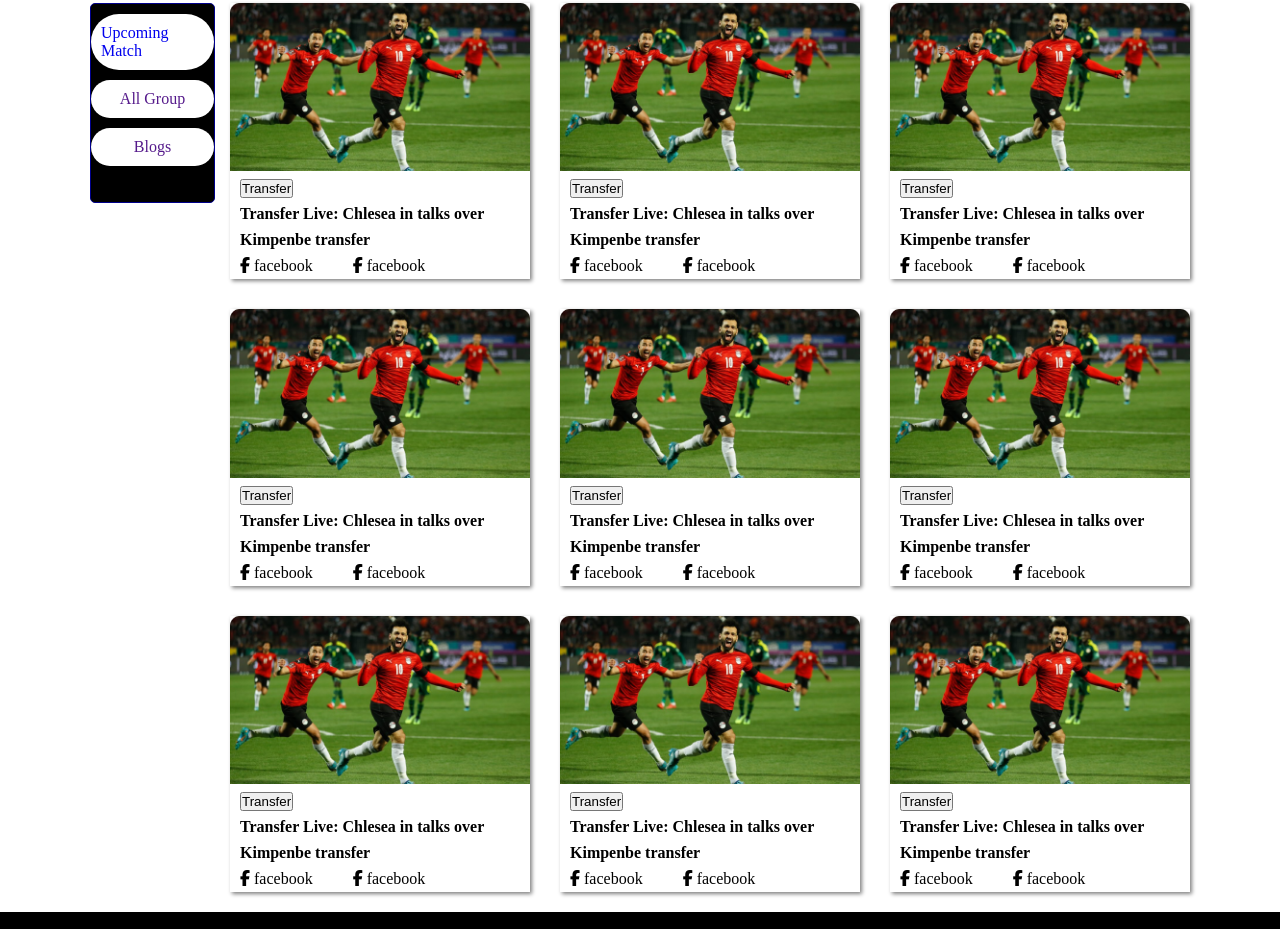
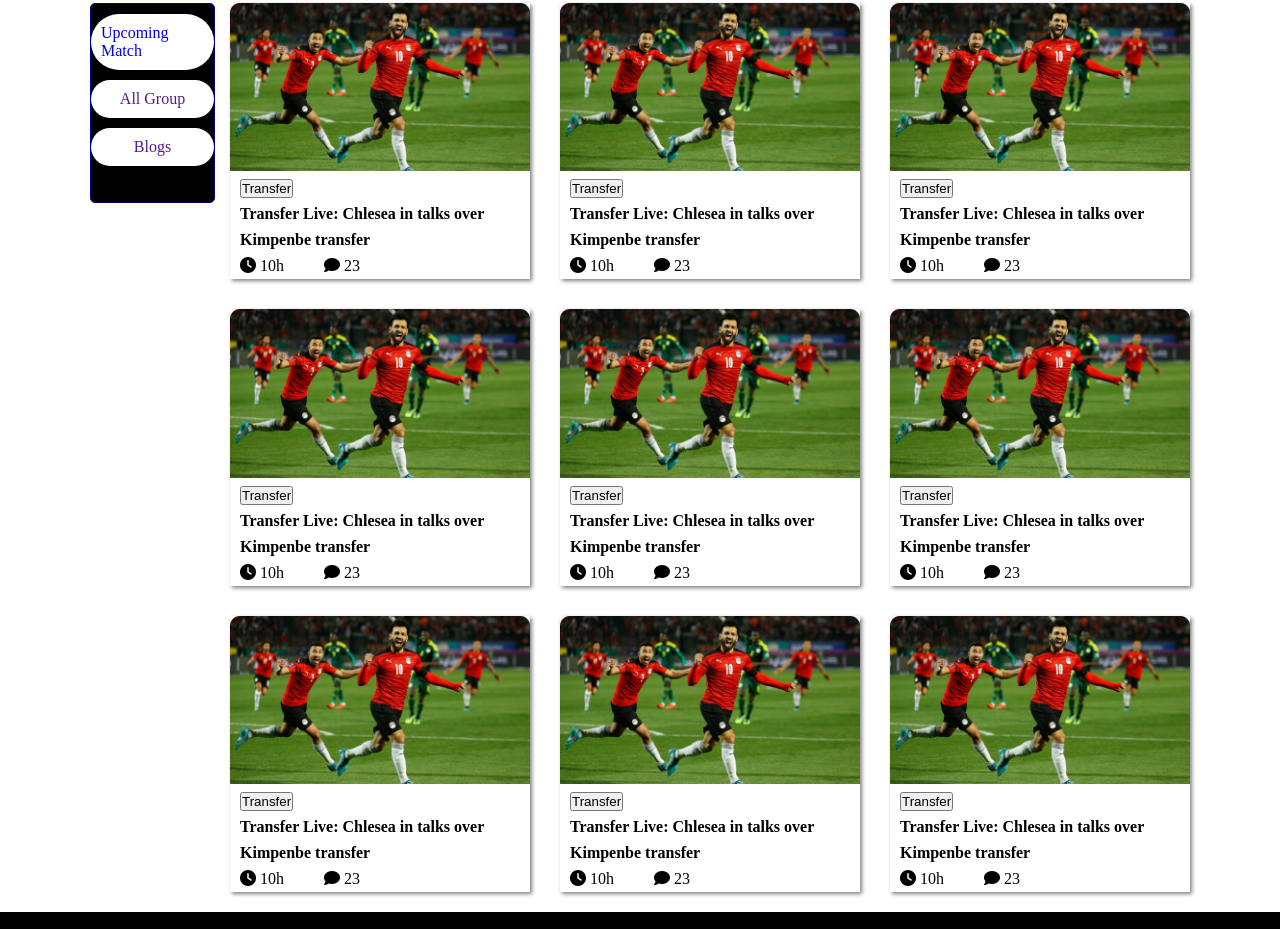
Before and after one commit to sabbir1020/2nd-assignment, a plain HTML site: page index.html in a window 1280 px wide. Shown: the part 391-1320 px from the top of the page. Drawn offline with Linux system fonts and the light colour scheme.

Commit message:
google font

```diff
--- a/index.html
+++ b/index.html
@@ -9,9 +9,19 @@
     <link rel="stylesheet" href="styles/style.css">
     <!-- font awesome  -->
     <script src="https://kit.fontawesome.com/5e084909e0.js" crossorigin="anonymous"></script>
+     <!-- google font  -->
+       <link rel="preconnect" href="https://fonts.googleapis.com">
+       <link rel="preconnect" href="https://fonts.gstatic.com" crossorigin>
+       <link href="https://fonts.googleapis.com/css2?family=Poppins:ital,wght@0,300;0,400;0,700;1,100;1,700&display=swap" rel="stylesheet">
+        <!-- google font end  -->
 </head>
 <body>
+    <!-- main start  -->
+
     <main class="container">
+
+        <!-- banar section start  -->
+
         <section class="banar-container">
             <div class="banar-title">
                 <h1>FiFa World cup </h1>
@@ -26,6 +36,9 @@
             </div>
         </section>
         <!-- banar section End -->
+
+
+        <!-- sidebar-blogs-container start  -->
 
         <section class="sidebar-blogs-container">
             <div class="sidebar">
@@ -47,8 +60,8 @@
                                     over Kimpenbe transfer</h4>
                             </div>
                             <div class="icon" >
-                               <p > <i class="fa fa-facebook "> </i> facebook</p>
-                               <p> <i class="fa fa-facebook instagram"> </i> facebook</p>
+                                <p > <i class="fa fa-clock "> </i> 10h</p>
+                                <p> <i class="fa fa-comment instagram"> </i> 23</p>
 
                             </div>
                         </div>
@@ -64,8 +77,8 @@
                                     over Kimpenbe transfer</h4>
                             </div>
                             <div class="icon" >
-                               <p > <i class="fa fa-facebook "> </i> facebook</p>
-                               <p> <i class="fa fa-facebook instagram"> </i> facebook</p>
+                                <p > <i class="fa fa-clock "> </i> 10h</p>
+                                <p> <i class="fa fa-comment instagram"> </i> 23</p>
 
                             </div>
                         </div>
@@ -81,8 +94,8 @@
                                     over Kimpenbe transfer</h4>
                             </div>
                             <div class="icon" >
-                               <p > <i class="fa fa-facebook "> </i> facebook</p>
-                               <p> <i class="fa fa-facebook instagram"> </i> facebook</p>
+                               <p > <i class="fa fa-clock "> </i> 10h</p>
+                               <p> <i class="fa fa-comment instagram"> </i> 23</p>
 
                             </div>
                         </div>
@@ -98,8 +111,8 @@
                                     over Kimpenbe transfer</h4>
                             </div>
                             <div class="icon" >
-                               <p > <i class="fa fa-facebook "> </i> facebook</p>
-                               <p> <i class="fa fa-facebook instagram"> </i> facebook</p>
+                                <p > <i class="fa fa-clock "> </i> 10h</p>
+                               <p> <i class="fa fa-comment instagram"> </i> 23</p>
 
                             </div>
                         </div>
@@ -115,8 +128,8 @@
                                     over Kimpenbe transfer</h4>
                             </div>
                             <div class="icon" >
-                               <p > <i class="fa fa-facebook "> </i> facebook</p>
-                               <p> <i class="fa fa-facebook instagram"> </i> facebook</p>
+                                <p > <i class="fa fa-clock "> </i> 10h</p>
+                                <p> <i class="fa fa-comment instagram"> </i> 23</p>
 
                             </div>
                         </div>
@@ -132,8 +145,8 @@
                                     over Kimpenbe transfer</h4>
                             </div>
                             <div class="icon" >
-                               <p > <i class="fa fa-facebook "> </i> facebook</p>
-                               <p> <i class="fa fa-facebook instagram"> </i> facebook</p>
+                                <p > <i class="fa fa-clock "> </i> 10h</p>
+                                <p> <i class="fa fa-comment instagram"> </i> 23</p>
 
                             </div>
                         </div>
@@ -149,8 +162,8 @@
                                     over Kimpenbe transfer</h4>
                             </div>
                             <div class="icon" >
-                               <p > <i class="fa fa-facebook "> </i> facebook</p>
-                               <p> <i class="fa fa-facebook instagram"> </i> facebook</p>
+                                <p > <i class="fa fa-clock "> </i> 10h</p>
+                               <p> <i class="fa fa-comment instagram"> </i> 23</p>
 
                             </div>
                         </div>
@@ -166,8 +179,8 @@
                                     over Kimpenbe transfer</h4>
                             </div>
                             <div class="icon" >
-                               <p > <i class="fa fa-facebook "> </i> facebook</p>
-                               <p> <i class="fa fa-facebook instagram"> </i> facebook</p>
+                                <p > <i class="fa fa-clock "> </i> 10h</p>
+                                <p> <i class="fa fa-comment instagram"> </i> 23</p>
 
                             </div>
                         </div>
@@ -183,14 +196,22 @@
                                     over Kimpenbe transfer</h4>
                             </div>
                             <div class="icon" >
-                               <p > <i class="fa fa-facebook "> </i> facebook</p>
-                               <p> <i class="fa fa-facebook instagram"> </i> facebook</p>
+                                <p > <i class="fa fa-clock "> </i> 10h</p>
+                               <p> <i class="fa fa-comment instagram"> </i> 23</p>
 
                             </div>
                         </div>
                     </div>
+
               </article>
+              <div>
+                <div class="view-all" >
+                    <button class="button-btn"> View All </button>
+                </div>
+              </div>
         </section>
+
+         <!-- sidebar-blogs-container End  -->
     </main>
     <!-- footer start  -->
     <footer>
@@ -210,5 +231,6 @@
            <i class="fa fa-twitter"></i>
         </div>
     </footer>
+    <!-- footer End -->
 </body>
 </html>
--- a/styles/style.css
+++ b/styles/style.css
@@ -6,29 +6,27 @@
 
 .container{
     margin: 0 90px;
-    /* padding: 70px 0; */
-    /* width: 1000px; */
+
 }
 .banar-container{
-    /* border: 1px solid saddlebrown; */
+
     display: flex;
     justify-content: space-evenly;
     align-items: center;
     background-color: rgba(176, 27, 27, 0.42);
     margin-top: 50px;
-    /* margin: 50px 20px; */
-    /* margin:20px 60px ; */
-    /* padding: 30px 100px; */
+
 
 }
 .banar-title{
     color: #ffffff;
-    /* border: 2px solid rebeccapurple; */
+
 }
 .banar-title>h1{
     font-size: 30px;
     color: #ffffff;
     font-weight: 700;
+    font-family: 'Poppins', sans-serif;
 }
 .banar-title>p{
     font-size: 15px;
@@ -38,15 +36,19 @@
 .button-btn{
     margin-top: 20px;
     padding: 10px 30px;
+    border-radius: 5px;
+    border: none;
+    font-family: 'Poppins', sans-serif;
 }
 .banar-img>img{
     width: 250px;
     height: 300px;
-    /* border: 1px solid red; */
-    /* padding: 50px; */
 }
-/* banar section End  */
-/* sidebar-blogs-container start */
+.banar-img>img:hover{
+    cursor: pointer;
+
+}
+
 .sidebar-blogs-container{
     display: flex;
     margin-top: 40px ;
@@ -60,7 +62,7 @@
     margin-right: 15px;
     position: fixed;
     position: relative;
-    /* display: flex; */
+
 }
 .sidebar>div> a{
     display: flex;
@@ -79,7 +81,6 @@
   margin-bottom: 20px;
 }
 .article{
-    /* border: 1px solid seagreen; */
     width: 300px;
     box-shadow: 2px 2px 4px gray;
 }
@@ -98,10 +99,19 @@
 .instagram{
     margin-left: 40px;
 }
-
+.view-all>.button-btn{
+    text-align: center;
+    background-color: rgb(117, 29, 23);
+    margin-bottom: 40px;
+    text-align: center;
+    color: #ffffff;
+    font-size: 20px;
+    font-weight: 700;
+    display: none;
+}
 /* footer start  */
  footer {
-    /* height: 250px; */
+
     background-color: black;
     text-align: center;
     padding: 70px 0;
@@ -131,13 +141,15 @@
  }
  .footer-icon>i{
     margin-left: 20px;
-    /* background-color: aqua; */
+
     border: 1px solid rgb(87, 115, 61);
     border-radius: 20px;
     padding: 5px;
  }
 
-/* Media Queries  */
+                  /*---------------------------
+                        Media Queries
+                  -------------- -------------- */
 
 /* Mobile Devices start  */
 @media only screen and (max-width:688px) {
@@ -168,7 +180,7 @@
 
 @media only screen and (min-width: 688px)and (max-width: 992px) {
     .banar-container{
-        background-color: red;
+        /* background-color: red; */
     }
     .sidebar-blogs-container{
         display: flex;
@@ -180,6 +192,8 @@
         width: 100%;
         justify-content: center;
         align-items: center;
+        margin-bottom: 30px;
+        /* background-color: white; */
 
     }
     .sidebar>div> a{
@@ -190,6 +204,11 @@
         grid-template-columns: repeat(2,1fr);
         justify-content: center;
     }
+    .view-all>.button-btn{
+        display: inline;
+
+
+    }
 
 }
 /* tablet devices End  */
```
Also changed, not shown: styles/upcoming-match.css (+12 -1 lines), upcoming-match.html (+6 -0 lines).
